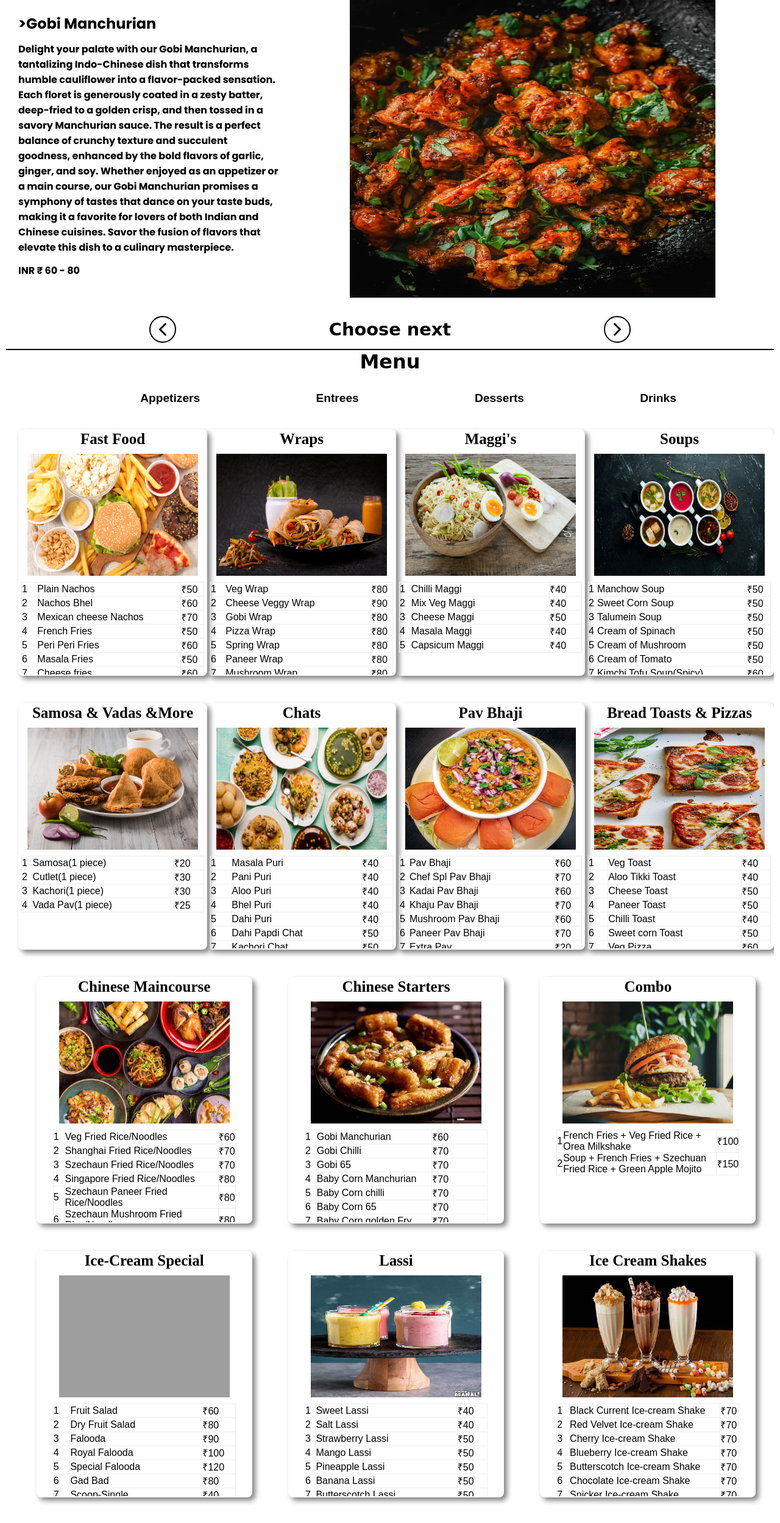
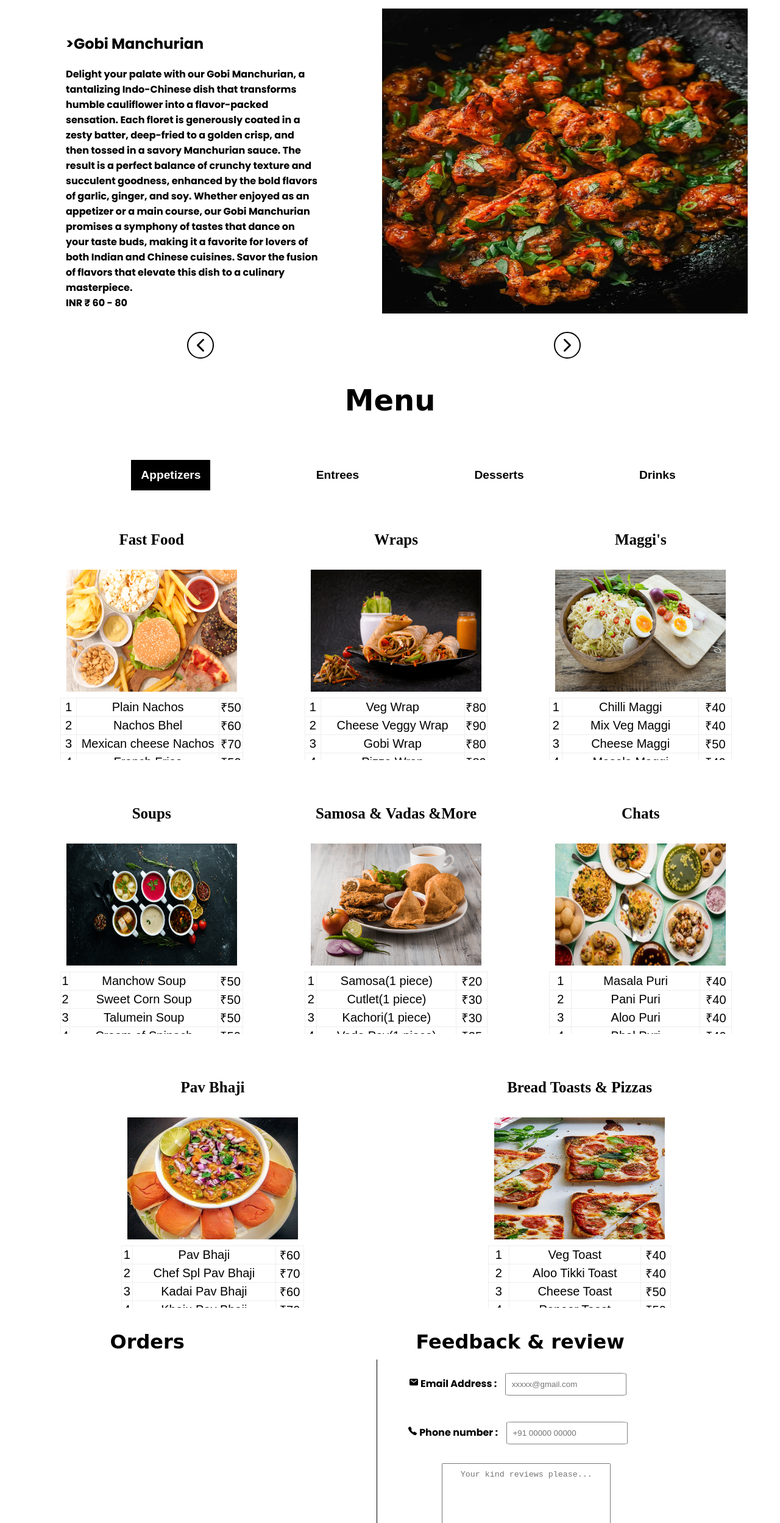
Before and after one commit to shub1701/LCC-Projectify, a plain HTML site: page index.html in a window 1280 px wide. Shown: the part 172-2669 px from the top of the page at 61% size. Drawn offline with nearby package versions, Linux system fonts and the light colour scheme; grey boxes are pictures that could not be loaded; a web font is replaced by a local one.

Commit message:
Added js to menu and some more allignment done

```diff
--- a/index.html
+++ b/index.html
@@ -35,6 +35,7 @@
       <div class="empty-space"></div>
     </div>
   </header>
+
   <main>
     <section id="home">
       <div class="title heading">Best Sellers & Must try ! </div>
@@ -232,23 +233,29 @@
             <span class="prev">
               <ion-icon name="chevron-back-outline"></ion-icon>
             </span>
-            <p>Choose next</p>
             <span class="next">
               <ion-icon name="chevron-forward-outline"></ion-icon>
             </span>
           </div>
         </div>
     </section>
+
     <section id="menu">
-      <div class="title heading">Menu </div>
+      <div class="title heading">
+        <h1>
+          Menu
+        </h1>
+      </div>
       <div class="menu">
         <div class="list">
-          <a href="#appetizers"><b>Appetizers</b></a>
-          <a href="#entrees"><b>Entrees</b></a>
-          <a href="#desserts"><b>Desserts</b></a>
-          <a href="#drinks"><b>Drinks</b></a>
-        </div>
-        <div id="appetizers" class="food">
+          <a href="#appetizers" onclick="openTab(event, 'appetizers')" class='active'><b>Appetizers</b></a>
+          <a href="#entrees" onclick="openTab(event, 'entrees')"><b>Entrees</b></a>
+          <a href="#desserts" onclick="openTab(event, 'desserts')"><b>Desserts</b></a>
+          <a href="#drinks" onclick="openTab(event, 'drinks')"><b>Drinks</b></a>
+        </div>
+
+
+        <div id="appetizers" class="food active">
           <div class="block">
 
             <section>
@@ -423,7 +430,9 @@
                 </tr>
               </table>
             </section>
-
+          </div>
+
+          <div class="block">
             <section>
               <h3>Soups</h3>
               <div class="img"><img src="assets/soups.png" alt="soups" height="200px" width="280px"></div>
@@ -475,9 +484,6 @@
                 </tr>
               </table>
             </section>
-          </div>
-
-          <div class="block">
 
             <section>
               <h3>Samosa & Vadas &More</h3>
@@ -597,7 +603,9 @@
                 </tr>
               </table>
             </section>
-
+          </div>
+
+          <div class="block">
             <section>
               <h3>Pav Bhaji</h3>
               <div class="img"><img src="assets/pavbhaji.png" alt="Pav bhaji" height="200px" width="280px"></div>
@@ -707,6 +715,7 @@
                 </tr>
               </table>
             </section>
+
           </div>
         </div>
 
@@ -715,7 +724,8 @@
 
               <section>
                 <h3>Chinese Maincourse</h3>
-              <div class="img"><img src="assets/chinese.webp" alt="img of chinese main couse"height="200px" width="280px"></div>
+                <div class="img"><img src="assets/chinese.webp" alt="img of chinese main couse" height="200px"
+                    width="280px"></div>
                 <table border="1">
                   <tr>
                     <td>1</td>
@@ -772,7 +782,7 @@
 
               <section>
                 <h3>Chinese Starters</h3>
-              <div class="img"><img src="assets/starters.webp" alt=""height="200px" width="280px"></div>
+                <div class="img"><img src="assets/starters.webp" alt="" height="200px" width="280px"></div>
                 <table border="1">
                   <tr>
                     <td>1</td>
@@ -881,7 +891,7 @@
 
               <section>
                 <h3>Combo</h3>
-              <div class="img"><img src="assets/combo.webp" alt=""height="200px" width="280px"></div>
+                <div class="img"><img src="assets/combo.webp" alt="" height="200px" width="280px"></div>
                 <table border="1">
                   <tr>
                     <td>1</td>
@@ -903,7 +913,7 @@
 
               <section>
                 <h3>Ice-Cream Special</h3>
-            <div class="img"><img src="assets/ice cream special png2.png" alt=""height="200px" width="280px"></div>
+                <div class="img"><img src="assets/ice cream special png2.png" alt="" height="200px" width="280px"></div>
                 <table border="1">
                   <tr>
                     <td>1</td>
@@ -960,7 +970,7 @@
 
               <section>
                 <h3>Lassi</h3>
-              <div class="img"><img src="assets/lassi menu png.png" alt=""height="200px" width="280px"></div>
+                <div class="img"><img src="assets/lassi menu png.png" alt="" height="200px" width="280px"></div>
                 <table border="1">
                   <tr>
                     <td>1</td>
@@ -1007,7 +1017,7 @@
 
               <section>
                 <h3>Ice Cream Shakes</h3>
-              <div class="img"><img src="assets/ICE CREAM SHAKE PNG.png" alt=""height="200px" width="280px"></div>
+                <div class="img"><img src="assets/ICE CREAM SHAKE PNG.png" alt="" height="200px" width="280px"></div>
                 <table border="1">
                   <tr>
                     <td>1</td>
@@ -1089,7 +1099,7 @@
 
               <section>
                 <h3>Coffee & Tea & More(cold)</h3>
-                <div class="img"><img src="assets/cold coffee.png" alt=""height="200px" width="280px"></div>
+                <div class="img"><img src="assets/cold coffee.png" alt="" height="200px" width="280px"></div>
                 <table border="1">
                   <tr>
                     <td>1</td>
@@ -1131,7 +1141,7 @@
 
               <section>
                 <h3>Coffee & Tea & More(hot)</h3>
-              <div class="img"><img src="assets/coffee and tea.png" alt=""height="200px" width="280px"></div>
+                <div class="img"><img src="assets/coffee and tea.png" alt="" height="200px" width="280px"></div>
                 <table border="1">
                   <tr>
                     <td>1</td>
@@ -1193,7 +1203,7 @@
 
               <section>
                 <h3>Milkshakes</h3>
-              <div class="img"><img src="assets/milk shake.png" alt=""height="200px" width="280px"></div>
+                <div class="img"><img src="assets/milk shake.png" alt="" height="200px" width="280px"></div>
                 <table border="1">
                   <tr>
                     <td>1</td>
@@ -1338,11 +1348,12 @@
                 </table>
               </section>
             </div>
+
             <div class="block">
               <section>
 
                 <h3>Juices</h3>
-                <div class="img"><img src="assets/juices.png" alt=""height="200px" width="280px"></div>
+                <div class="img"><img src="assets/juices.png" alt="" height="200px" width="280px"></div>
                 <table border="1">
                   <tr>
                     <td>1</td>
@@ -1409,7 +1420,7 @@
 
               <section>
                 <h3>Sodas</h3>
-              <div class="img"><img src="assets/soda.png" alt=""height="200px" width="280px"></div>
+                <div class="img"><img src="assets/soda.png" alt="" height="200px" width="280px"></div>
                 <table border="1">
                   <tr>
                     <td>1</td>
@@ -1514,27 +1525,31 @@
                 </table>
               </section>
             </div>
-            </div>
-          </div>
-    </section>
+
+          </div>
+
+        </div>
+    </section>
+
     <div class="reachout">
       <section id="orders">
+        <div class="title heading">Orders</div>
         <div class="orders">
 
         </div>
       </section>
-      <div class="empty-space"></div>
       <section id="contact">
+        <div class="title heading">Feedback & review</div>
         <div class="feedback">
           <div class="email">
             <ion-icon name="mail"></ion-icon>
             <label for="email">Email Address : </label>
-            <input type="email">
+            <input type="email" required placeholder="xxxxx@gmail.com">
           </div>
           <div class="phone">
             <ion-icon name="call"></ion-icon>
             <label for="phone">Phone number : </label>
-            <input type="tel">
+            <input type="tel" required placeholder="+91 00000 00000">
           </div>
           <div class="suggestion">
             <ion-icon name="chatbubbles"></ion-icon>
@@ -1546,6 +1561,7 @@
       </section>
     </div>
   </main>
+
   <footer>
     <div class="social-media-links">
       <span class="logo-fb"><a href="#fb.com"><img src="assets/facebook.png" alt="fb logo"></a></span>
@@ -1556,7 +1572,7 @@
       <span class="copy">
         &copy;
       </span>
-      Estd. <br> 20XX, Lara's.
+      Estd. <br> 20XX, <a href="#">Lara's.</a>
     </div>
     <div class="up">
       <a href="#"><ion-icon name="arrow-up-outline"></ion-icon></a>
--- a/style.css
+++ b/style.css
@@ -1,6 +1,9 @@
-* {
-    margin: 0;
-    padding: 0;
+*{
+    border: border-box;
+}
+
+body{
+    padding: 10px;
 }
 
 header {
@@ -11,7 +14,6 @@ header {
     font-family: 'Nanum Gothic', sans-serif;
     font-weight: 600;
     font-size: 20px;
-    border-bottom: 2px solid black;
     max-height: 90px;
     background-color: white;
     top: 0;
@@ -24,17 +26,18 @@ header {
     align-items: center;
 }
 
-.navbar a:hover{
+.navbar a:hover {
     transform: translateY(-6px);
     transition-duration: 300ms;
 }
 
-.dropdown{
+.dropdown {
     overflow: hidden;
     float: left;
 }
 
-.dropdown .dropbtn{
+.dropdown .dropbtn,
+.menu button {
     font-size: inherit;
     border: none;
     outline: none;
@@ -46,20 +49,20 @@ header {
     margin: 0;
 }
 
-.dropdown-content{
+.dropdown-content {
     display: none;
     position: absolute;
     background-color: #f9f9f9;
     min-width: 140px;
-    box-shadow: 0 8px 16px 0 rgba(0,0,0,0.2);
+    box-shadow: 0 8px 16px 0 rgba(0, 0, 0, 0.2);
     z-index: 1;
     padding: 10px 10px;
     border: 1px transparent;
     border-radius: 5%;
 }
 
-.dropdown-content a{
-    float : none;
+.dropdown-content a {
+    float: none;
     display: block;
     margin: 10px 0px;
     text-align: left;
@@ -68,11 +71,11 @@ header {
     font-weight: 400;
 }
 
-.dropdown-content a:hover{
+.dropdown-content a:hover {
     background-color: #ddd;
 }
 
-.dropdown:hover .dropdown-content{
+.dropdown:hover .dropdown-content {
     display: block;
 }
 
@@ -85,7 +88,7 @@ main {
 .best-sellers {
     display: flex;
     justify-content: space-around;
-    /* margin: 10px; */
+    margin: 10px 60px 10px;
     width: 100%;
     height: 500px;
     padding: 20px 0px;
@@ -137,6 +140,8 @@ a {
     line-height: 1.2;
     font-weight: 400;
     max-width: 100px;
+    margin-top: 20px;
+    padding: 2px;
 }
 
 .logo img {
@@ -150,7 +155,6 @@ a {
 
 footer {
     height: 70px;
-    border-top: 2px solid black;
     display: flex;
     justify-content: space-evenly;
     /* background-color: #ddaa00; */
@@ -209,21 +213,10 @@ footer {
 
 .prevNext .keys {
     display: flex;
-    justify-content: space-evenly;
+    justify-content: space-around;
     align-items: center;
     user-select: none;
     flex-direction: row;
-    border-bottom: 2px solid black;
-}
-
-.prevNext p {
-    color: #000;
-    text-align: center;
-    margin: 15px 15px;
-    font-weight: 700;
-    font-size: 1.8rem;
-    font-family: 'Dancing Script', cursive;
-    ;
 }
 
 .prevNext span {
@@ -270,6 +263,7 @@ footer {
     padding: 10px;
     margin: 10px;
     border: 1px solid grey;
+    border-radius: 5%;
 }
 
 .feedback textarea {
@@ -296,7 +290,6 @@ footer {
     flex-direction: column;
     justify-content: space-evenly;
     width: 100%;
-    border-bottom: 2px solid black;
     padding: 10px;
 }
 
@@ -309,7 +302,17 @@ footer {
     font-size: 1.2rem;
     padding: 10px;
     margin: 10px;
+    overflow: hidden;
 }
+
+.list a {
+    float: left;
+    display: block;
+    text-align: center;
+    padding: 14px 16px;
+    text-decoration: none;
+}
+
 
 h2 {
     text-decoration: underline;
@@ -331,21 +334,21 @@ table {
     border: 2px solid black;
     width: 350px;
     margin: 10px auto 15px auto;
+    border-radius: 8px;
     border: 2px solid transparent;
-    border-radius: 8px;
-    box-shadow: 5px 5px 8px gray;
-    max-height:  400px;
+    /* box-shadow: 5px 5px 8px gray; */
+    max-height: 400px;
     overflow: scroll;
     overflow-x: hidden;
     font-family: 'ABeeZee', sans-serif;
 }
 
-.food h3{
-     font-family: 'Lora', serif;
-     font-size: 25px;
+.food h3 {
+    font-family: 'Lora', serif;
+    font-size: 25px;
 }
 
-.food .block{
+.food .block {
     display: flex;
     padding: 10px;
 }
@@ -353,8 +356,7 @@ table {
 .food section:hover {
     transform: translateY(-10px);
     transition-duration: 300ms;
-    /* box-shadow: 5px 5px 8px; */
-
+    box-shadow: 5px 5px 6px;
 }
 
 .food h3 {
@@ -375,6 +377,26 @@ table {
     padding: 10px;
 }
 
-::-webkit-scrollbar{
+.food ::-webkit-scrollbar {
     color: white;
 }
+
+.food {
+    display: none;
+}
+
+.food.active {
+    display: block;
+}
+
+.list a.active {
+    background-color: black;
+    color: white;
+}
+
+
+.menu table td{
+    font-size: 20px;
+    font-weight: 500;
+    text-align: center;
+}
```
Also changed, not shown: script.js (+19 -0 lines). Lines whose indentation alone changed are shown as unchanged.
